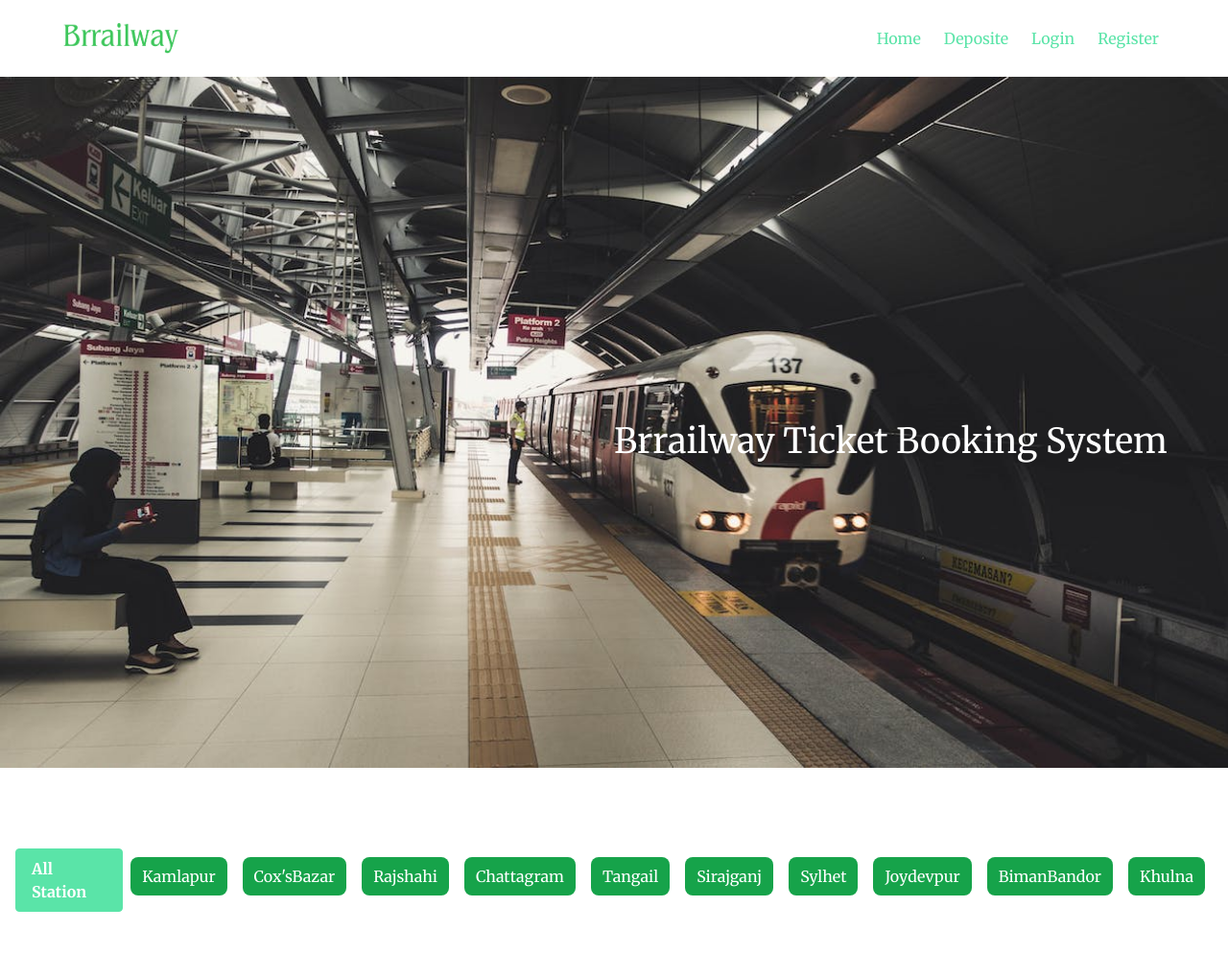
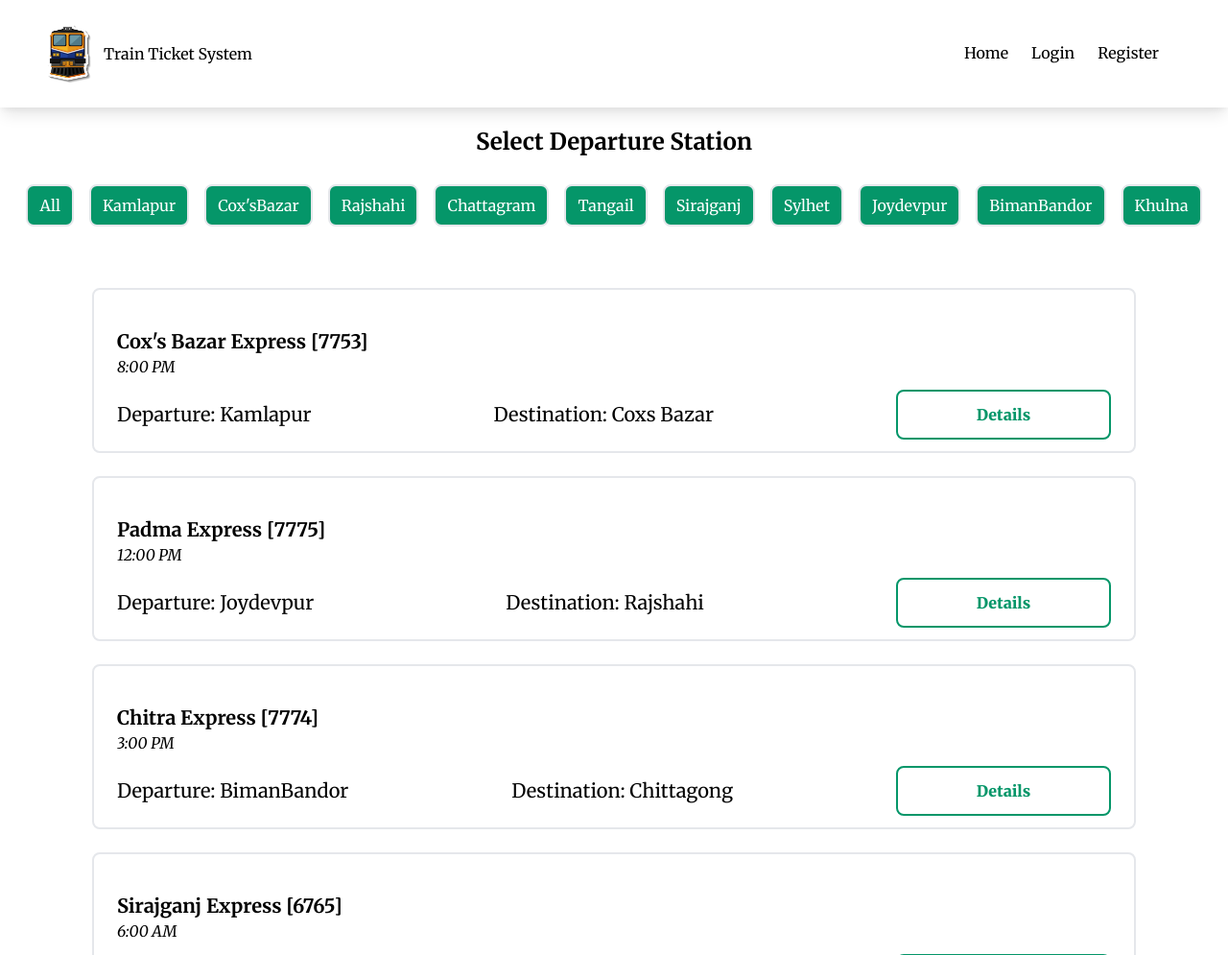
Before and after one commit to Rasel006/TrainTicketFinal, a Django app: page / in a window 1280 px wide. Shown: the top 995 px of the page at 96% size. Run offline with Django 4.2, Linux system fonts and the light colour scheme; data comes from the database, SQL or seed files in the repository; parts of the project's set-up code (start-up, migrations or seed data) failed here and were passed over; some libraries are stand-ins or nearby versions.

Commit message:
templates update

```diff
--- a/core/templates/base.html
+++ b/core/templates/base.html
@@ -1,9 +1,9 @@
 <!DOCTYPE html>
 <html lang="en">
   <head>
-    <meta charset="UTF-8">
-    <meta name="viewport" content="width=device-width, initial-scale=1.0">
-    <title>Brrailway</title>
+    <meta charset="UTF-8" />
+    <meta name="viewport" content="width=device-width, initial-scale=1.0" />
+    <title>train Ticket System</title>
     <link
       rel="stylesheet"
       href="https://unpkg.com/tailwindcss@2.0.1/dist/tailwind.min.css"
@@ -21,17 +21,9 @@
     </style>
   </head>
   <body>
-    {% include 'navbar.html' %}
-    {% block body %}
-    <div>
-        {% block content %}
+    {% include 'navbar.html' %} {% block body %}
+    <div>{% include 'messages.html' %} {% block content %} {% endblock %}</div>
 
-        {% endblock %}
-    </div>
-
-    {% endblock %}
-    {% include 'footer.html' %}
-    <script src="https://cdn.tailwindcss.com"></script>
-    <script src="https://cdn.jsdelivr.net/npm/swiffy-slider@1.6.0/dist/js/swiffy-slider.min.js" crossorigin="anonymous" defer></script>
+    {% endblock %} {% include 'footer.html' %}
   </body>
 </html>
--- a/core/templates/footer.html
+++ b/core/templates/footer.html
@@ -1,26 +1,19 @@
-{% load static %}
-<footer class="footer p-10 bg-black text-white">
-    <aside>
-        <a href="/"><img class="h-8 w-50" src="{% static './img/logo6.png' %}" alt=""></a>
-    </aside>
-    <nav>
-      <header class="footer-title">Services</header>
-      <a class="link link-hover">Emergency Contact</a>
-      <a class="link link-hover">Report</a>
-      <a class="link link-hover">Help & Support</a>
-      <a class="link link-hover">Advertisement</a>
-    </nav>
-    <nav>
-      <header class="footer-title">Company</header>
-      <a class="link link-hover">About us</a>
-      <a class="link link-hover">Contact</a>
-      <a class="link link-hover">Jobs</a>
-      <a class="link link-hover">Press kit</a>
-    </nav>
-    <nav>
-      <header class="footer-title">Legal</header>
-      <a class="link link-hover">Terms of use</a>
-      <a class="link link-hover">Privacy policy</a>
-      <a class="link link-hover">Cookie policy</a>
-    </nav>
-  </footer>
+<footer
+  class="border-t-2 border-green-600 bg-gray-50 px-12 py-12 flex justify-between items-center"
+>
+  <div class="flex justify-between items-center">
+    <img
+      class="w-12 mr-3"
+      src="../static/img/logo.jpg"
+      class="img-fluid rounded-top"
+      alt=""
+    />
+    <p>Powered By Shadullah</p>
+  </div>
+  <div>
+    <p>Terms & Conditions</p>
+  </div>
+  <div>
+    <p>Refund Policy</p>
+  </div>
+</footer>
--- a/core/templates/index.html
+++ b/core/templates/index.html
@@ -1,63 +1,27 @@
 {% extends "base.html" %} {% load static %} {% block content %}
-{% load static %}
-<div class="swiffy-slider slider-nav-visible slider-nav-animation slider-nav-animation-slow slider-item-first-visible" id="animatedText">
-    <ul class="slider-container" id="container1">
-        <li id="slide1" class="slide-visible">
-            <div>
-                <img src ="{% static './img/background5.jpeg' %}" alt="..." loading="lazy" class="w-100">
-                <h1 class="display-1 text-4xl text-green custom-animated-text position-absolute top-50 start-50 translate-middle">Brrailway Ticket Booking System</h1>
-            </div>
-        </li>
 
-    </ul>
-    <button type="button" class="slider-nav" aria-label="Go to previous"></button>
-    <button type="button" class="slider-nav slider-nav-next" aria-label="Go to next"></button>
-    <div class="slider-indicators">
-        <button aria-label="Go to slide" class="active"></button>
-        <button aria-label="Go to slide"></button>
-    </div>
-    <style>
-        #animatedText.slider-nav-animation .slider-container div {
-            position: relative;
-            width: 100%;
-            height: 100%;
-            background: linear-gradient(rgba(0, 65, 107, 0.43), rgba(0, 65, 107, 0.43));
-        }
 
-        #animatedText.slider-nav-animation .slider-container img {
-            width: 100%;
-            height: 100%;
-            object-fit: cover;
-        }
+<!-- <h1 class="text-4xl justify-center font-bold mt-10 flex items-center"> Train Information</h1>
+<div class="bg-green-600 h-2 w-24 my-6 mx-auto"></div> -->
 
-        #animatedText.slider-nav-animation .slider-container .custom-animated-text {
-            position: absolute;
-            top: 50%;
-            left: 50%;
-            transform: translate(-50%, -50%);
-            opacity: 1;
-            transition: opacity 1.5s ease-in-out, transform .95s ease-in-out;
-            transition-delay: .5s;
-            text-align: center;
-            color: white;
-        }
+<!-- category start -->
+<p class="m-2 text-center text-2xl font-bold mt-5">
+  Select Departure Station
+</p>
+<!-- <p class="m-2 text-center text-xl font-bold mt-5">
+ {{trains | length}} Stations
+</p> -->
 
-        #animatedText.slider-nav-animation .slider-container .slide-visible .custom-animated-text {
-            opacity: 1;
-            transform: none;
-        }
-    </style>
-</div>
 
 
 <div class="flex items-center justify-center mx-auto my-3 rounded-lg">
   <div class="flex items-center m-4">
-    <a class="hover:bg-white text-white bg-[#5AE4A8] hover:text-[#5AE4A8] border-[#5AE4A8] border-opacity-100 font-bold py-2 px-4 mt-2 rounded" style="border: 1px solid #5AE4A8;" href="{% url 'home' %}"
-      >All Station</a
+    <a class="hover:bg-white hover:border-green-600 border-2 bg-green-600 mx-2 px-3 py-2 rounded-lg hover:text-green-600 text-white" href="{% url 'home' %}"
+      >All</a
     >
     {% for i in station %}
     <a
-      class="bg-green-600 text-white mx-2 px-3 py-2 rounded-lg"
+      class="hover:bg-white hover:border-green-600 border-2 bg-green-600 hover:text-green-600 text-white mx-2 px-3 py-2 rounded-lg "
       href="{% url 'station_wise' i.slug %}"
       >{{i.name}}</a
     >
@@ -70,13 +34,10 @@
 
 {% if trains %}
 <div class="mx-24 my-12">
-    <div class="w-1/10 flex justify-center items-center py-5">
-        <img src="https://yearlynews.com/wp-content/uploads/2021/07/Dhaka-to-Tangail-Train-780x470.png" class="max-w-full" style="max-width: 400px;" alt="Train Image">
-      </div>
   {% for train in trains %}
-  <div class="mx-auto bg-gray-200 rounded-lg">
+  <div class="mx-auto border-2 my-6 border-gray-200 rounded-lg">
     <div class="rounded-lg">
-      <div class="px-2 mt-5 pt-5">
+      <div class="px-6 mt-5 pt-5">
         <h5 class="text-xl font-bold">{{train.name }}</h5>
         <p class="italic">{{ train.time }}</p>
       </div>
@@ -90,7 +51,7 @@
         <p class="text-xl">Destination: {{ train.destination }}</p>
         <p>
           <a href="{% url 'details_train' train.id %}">
-            <button class="hover:bg-white text-white bg-[#5AE4A8] hover:text-[#5AE4A8] border-[#5AE4A8] border-opacity-100 font-bold py-2 px-4 mt-2 rounded" style="border: 1px solid #5AE4A8;" >
+            <button class="border-2 border-green-600 rounded-lg w-56 py-3 text-green-600 hover:text-white font-extrabold hover:bg-green-600" >
             Details
           </button>
           </a>
@@ -99,7 +60,7 @@
       {% if request.user.is_staff %}
       <div class="flex justify-between p-8">
         <a href="{% url 'edit_train' train.id %}">
-          <button class="hover:bg-white text-white bg-[#5AE4A8] hover:text-[#5AE4A8] border-[#5AE4A8] border-opacity-100 font-bold py-2 px-4 mt-2 rounded" style="border: 1px solid #5AE4A8;" >
+          <button class="bg-green-600 rounded-lg w-56 py-3 text-white font-extrabold" >
             Edit
           </button>
         </a>
@@ -115,39 +76,54 @@
   {% endfor %}
 </div>
 {% else %}
-<p class="text-3xl font-bold my-12 text-center text-red-600">Sorry, No Trains is Departuring From this Station</p>
+<p class="text-3xl font-bold my-12 text-center text-red-600">Sorry, No Train is Departuring From this Station</p>
 
 {% endif %}
 
+
+<!-- <div class="flex items-center">
+  <div class="w-1/2">
+    <form>
+      <label>From</label>
+      <input type="text" required class="border-b-2" />
+      <label>To</label>
+      <input type="text" required class="border-b-2" />
+    </form>
+  </div>
+  <div class="w-1/2">
+    <img class="" src="{% static 'img/banner.jpg' %}" alt="" />
+  </div>
+</div> -->
+
 <div class="flex justify-between mx-24">
   <div class="w-1/3 p-12">
-    <img class="w-36" src="https://img.freepik.com/free-vector/mobile-login-concept-illustration_114360-135.jpg?w=740&t=st=1710178742~exp=1710179342~hmac=a3caa86974df0d5108c0d60c97ab30e0fc0eb1fe2067caf2ad2441cfe9e14a2b" alt="">
-    <h1 class="hover:bg-white text-white bg-[#5AE4A8] hover:text-[#5AE4A8] border-[#5AE4A8] border-opacity-100 font-bold py-2 px-4 mt-2 rounded" style="border: 1px solid #5AE4A8;">Search</h1>
-    <p>Select your origin, destination, and journey dates, then search for available trains</p>
+    <img class="w-36" src="https://eticket.railway.gov.bd/assets/img/home/search.svg" alt="">
+    <h1 class="mt-5 font-extrabold text-xl">Search</h1>
+    <p>Choose your origin, destination,<br> journey dates and search for trains</p>
   </div>
   <div class="w-1/3 p-12">
-    <img src="https://img.freepik.com/premium-vector/isometric-style-illustration-about-register-get-profile-website_529804-637.jpg?w=740" alt="">
-    <h1 class="hover:bg-white text-white bg-[#5AE4A8] hover:text-[#5AE4A8] border-[#5AE4A8] border-opacity-100 font-bold py-2 px-4 mt-2 rounded" style="border: 1px solid #5AE4A8;">Select</h1>
-    <p>Choose your desired trip and select your preferences to embark on a unique journey</p>
+    <img src="https://eticket.railway.gov.bd/assets/img/home/select.svg" alt="">
+    <h1 class="mt-5 font-extrabold text-xl">Select</h1>
+    <p>Select your desired trip and choose <br> your seats</p>
   </div>
   <div class="w-1/3 p-12">
-    <img src="https://img.freepik.com/free-vector/tablet-login-concept-illustration_114360-7893.jpg?w=740&t=st=1710178994~exp=1710179594~hmac=d99b13e4e9550cb0a2700d17eb0d391bcedc992fa5c4f97b616b560de1174487" alt="">
-    <h1 class="hover:bg-white text-white bg-[#5AE4A8] hover:text-[#5AE4A8] border-[#5AE4A8] border-opacity-100 font-bold py-2 px-4 mt-2 rounded" style="border: 1px solid #5AE4A8;">Pay</h1>
-    <p>Securely complete your transaction by paying for tickets using your preferred debit or credit card, as well as popular mobile financial services such as Bkash, Rocket, and Nogod</p>
+    <img src="https://eticket.railway.gov.bd/assets/img/home/pay.svg" alt="">
+    <h1 class="mt-5 font-extrabold text-xl">Pay</h1>
+    <p>Pay for the tickets via Debit / Credit <br> Cards or MFS</p>
   </div>
 </div>
 
 <div class="flex justify-between items-center mx-12 my-12">
   <div class="w-1/2 ">
-    <img class="mx-auto" src="https://img.freepik.com/free-vector/sign-up-concept-illustration_114360-7895.jpg?w=740&t=st=1710184878~exp=1710185478~hmac=7a68552ac3598b72ed03b80b475e64b1722f6945d1a6f46debb8796cac98fa12" alt="">
+    <img class="mx-auto" src="https://eticket.railway.gov.bd/assets/img/home/instruction-secion-image.png" alt="">
   </div>
   <div class="w-1/2">
-    <h1 class="text-3xl font-bold text-[#5AE4A8]">Secure your tickets swiftly with our streamlined purchasing process</h1>
+    <h1 class="text-3xl font-bold">Instructions to Purchase Tickets</h1>
     <ul class="mt-6">
-      <li class="my-3 text-xl"><span class="font-bold text-2xl"></span> Select Departure first</li>
-      <li class="my-3 text-xl"><span class="font-bold text-2xl"></span> Login To See Details</li>
-      <li class="my-3 text-xl"><span class="font-bold text-2xl"></span> Then Select Seat and click Book Now</li>
-      <li class="my-3 text-xl"><span class="font-bold text-2xl"></span> See your Dashboard and See booked Ticket</li>
+      <li class="my-3 text-xl"><span class="font-bold text-2xl">-</span> Select Departure first</li>
+      <li class="my-3 text-xl"><span class="font-bold text-2xl">-</span> Login To See Details</li>
+      <li class="my-3 text-xl"><span class="font-bold text-2xl">-</span> Then Select Seat and click Buy</li>
+      <li class="my-3 text-xl"><span class="font-bold text-2xl">-</span> See your Dashboard and See booked Ticket</li>
     </ul>
   </div>
 </div>
--- /dev/null
+++ b/core/templates/messages.html
@@ -0,0 +1,30 @@
+{% for message in messages %}
+
+<div
+  class="bg-teal-100 border-t-4 border-teal-500 rounded-b text-teal-900 px-4 py-3 shadow-md mt-2"
+  role="alert"
+>
+  <div class="flex">
+    <div class="py-1">
+      <svg
+        class="fill-current h-6 w-6 text-teal-500 mr-4"
+        xmlns="http://www.w3.org/2000/svg"
+        viewBox="0 0 20 20"
+      >
+        <path
+          d="M2.93 17.07A10 10 0 1 1 17.07 2.93 10 10 0 0 1 2.93 17.07zm12.73-1.41A8 8 0 1 0 4.34 4.34a8 8 0 0 0 11.32 11.32zM9 11V9h2v6H9v-4zm0-6h2v2H9V5z"
+        />
+      </svg>
+    </div>
+    <div>
+      {% if message.tags == 'success' %}
+      <p class="font-bold">Success!</p>
+      {% elif message.tags == 'error' %}
+      <p class="font-bold">Error!</p>
+      {% endif %}
+      <p class="text-sm">{{ message }}</p>
+    </div>
+  </div>
+</div>
+
+{% endfor %}
--- a/core/templates/navbar.html
+++ b/core/templates/navbar.html
@@ -2,28 +2,27 @@
 <nav class="px-12 py-6 shadow-lg">
     <div class="flex items-center justify-between">
         <div class="flex items-center">
-            <a href="/"><img class="h-8 w-full" src="{% static './img/logo6.png' %}" alt=""></a>
-            </div>
+            <img class="w-12 h-16 mr-3" src="{% static 'img/logo.jpg' %}" alt="">
+            <h1>Train Ticket System</h1></div>
         <div>
             <ul class="flex">
-                <li class="mr-6"><a href="{% url 'home' %}" style="color: #5AE4A8;">Home</a></li>
-                <li class="mr-6"><a href="{% url 'deposite' %}" style="color: #5AE4A8;">Deposite</a></li>
+                <li class="mr-6 border-b-2 border-white hover:border-yellow-400"><a href="{% url 'home' %}">Home</a></li>
                 {% if request.user.is_staff %}
-                <li class="mr-6">
-                    <a href="{% url 'add_train' %}" style="color: #5AE4A8;">Add Train</a>
+                <li class="mr-6 border-b-2 border-white hover:border-yellow-400">
+                    <a href="{% url 'add_train' %}">Add Train</a>
                 </li>
                 {% endif %}
                 {% if request.user.is_authenticated %}
-                <span class="text-green-600">{{request.user.username}}(balance: {% if request.user.account.balance == 0 %}
-                    <span>00</span>
-                    {% else %}
-                    {{request.user.account.balance}}
-                    {% endif %})</span>
-                <li class="mr-6"><a href="{% url 'info' %}" style="color: #5AE4A8;">Profile</a></li>
-                <li class="mr-6"><a href="{% url 'logout' %}" style="color: #5AE4A8;">Logout</a></li>
+
+                <li class="mr-6 border-b-2 border-white hover:border-yellow-400"><a href="{% url 'deposite' %}">Deposite</a></li>
+                <li class="mr-6 border-b-2 border-white hover:border-yellow-400">
+                    <a href="{% url 'dashboard' %}">Dashboard</a>
+                </li>
+                <li class="mr-6 border-b-2 border-white hover:border-yellow-400"><a href="{% url 'info' %}">Profile</a></li>
+                <li class="mr-6 border-b-2 border-white hover:border-yellow-400"><a href="{% url 'logout' %}">Logout</a></li>
                 {% else %}
-                <li class="mr-6"><a href="{% url 'login' %}" style="color: #5AE4A8;">Login</a></li>
-                <li class="mr-6"><a href='{% url 'register' %}' style="color: #5AE4A8;">Register</a></li>
+                <li class="mr-6 border-b-2 border-white hover:border-yellow-400"><a href="{% url 'login' %}">Login</a></li>
+                <li class="mr-6 border-b-2 border-white hover:border-yellow-400"><a href='{% url 'register' %}'>Register</a></li>
                 {% endif %}
             </ul>
         </div>
```
Also changed, not shown: core/templates/core.html (added, +36 -0 lines). Lines whose indentation alone changed are shown as unchanged.
